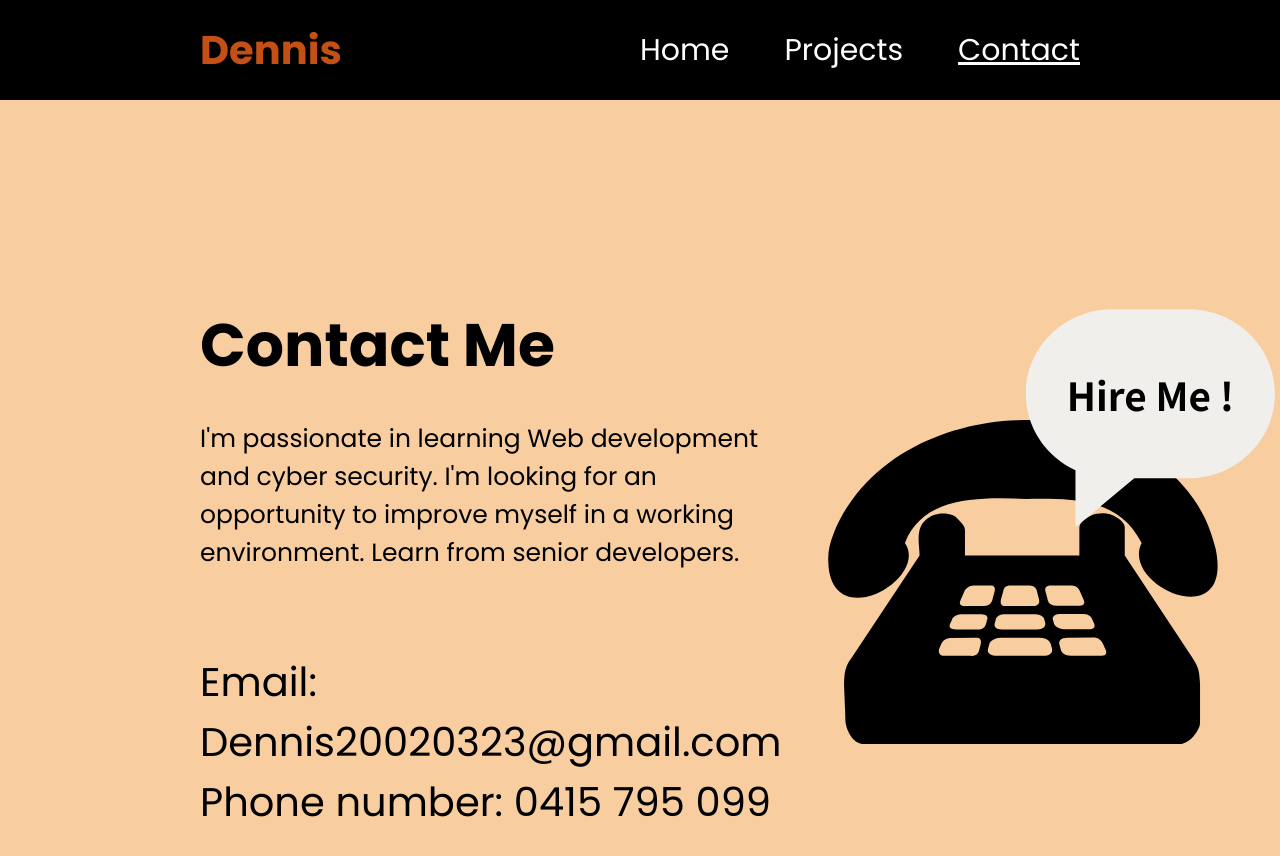
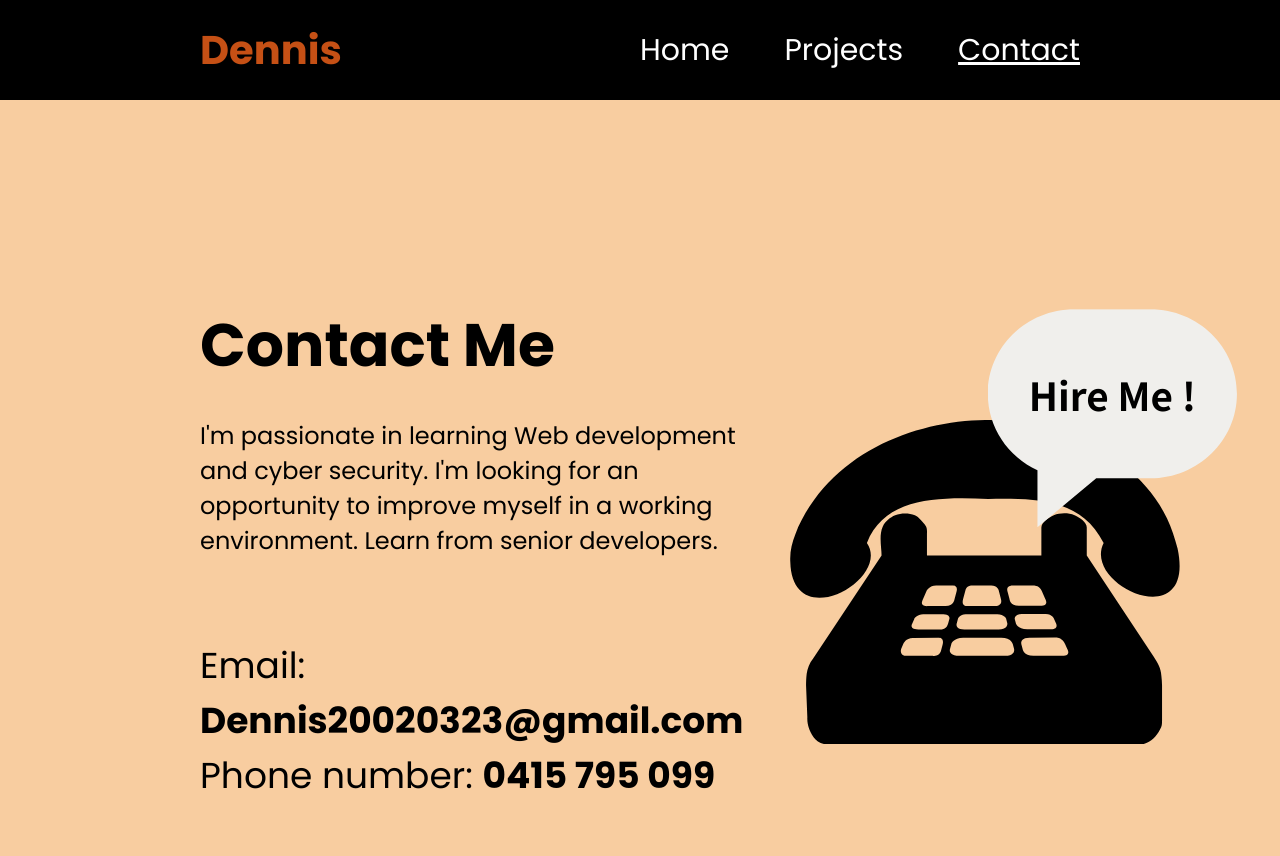
Before and after one commit to Dennischan0203/portfolio, a plain HTML site: page contact.html in a window 1280 px wide. Drawn offline with Linux system fonts and the light colour scheme.

Commit message:
amended some text and style

```diff
--- a/contact.css
+++ b/contact.css
@@ -41,16 +41,19 @@ section.contact-content {
 .intro{
     display: flex;
     flex-direction: column;
-    gap: 30px;
+    gap: 28px;
 }
 .Contact_me{
     font-size: 60px;
 }
 .description{
-    font-size: 25px;
+    font-size: 24px;
 }
 
 div.info{
-    margin-top: 50px;
-    font-size: 40px;
+    margin-top: 52px;
+    font-size: 36px;
 }
+.contact_info{
+    font-weight: bold;
+}
--- a/contact.html
+++ b/contact.html
@@ -32,8 +32,8 @@
                 Learn from senior developers.
             </p>
             <div class="info">
-                <p>Email: Dennis20020323@gmail.com</p>
-                <p>Phone number: 0415 795 099</p>
+                <p>Email: <span class="contact_info">Dennis20020323@gmail.com</span></p>
+                <p>Phone number: <span class="contact_info">0415 795 099</span></p>
             </div>
 
         </div>
```
Also changed, not shown: project.html (+3 -2 lines).
